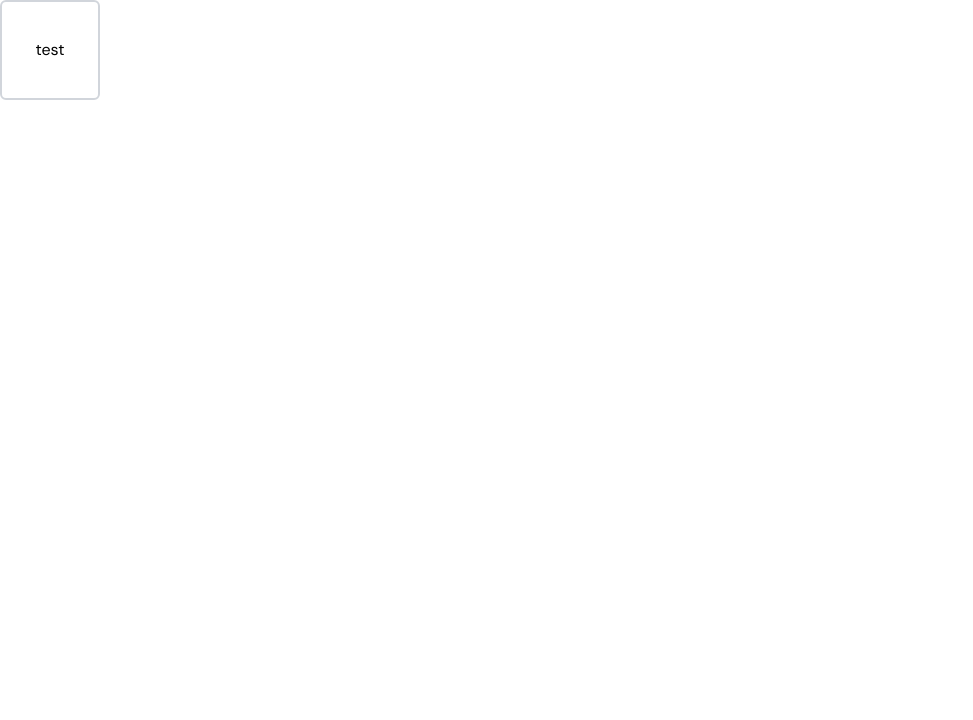
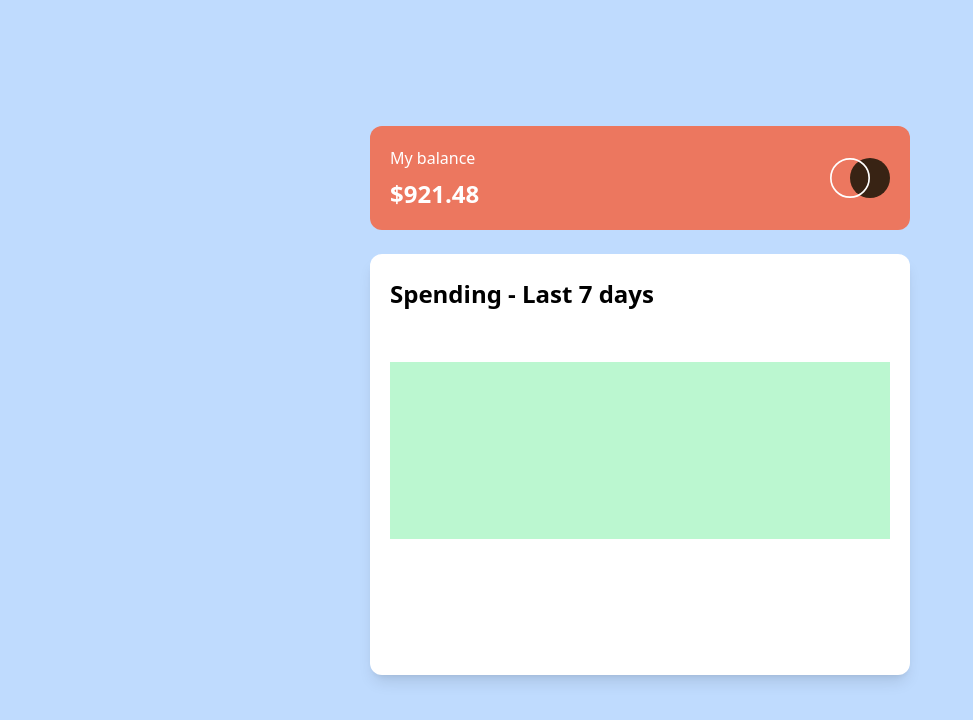
Before and after one commit to DeyanTopalov/expenses_chart, a Next.js app: page / in a window 1280 px wide. Shown: the top 720 px of the page, without its empty margins (0-973 px from the left). Built offline with nearby package versions, Linux system fonts and the light colour scheme.

Commit message:
layout draft

```diff
--- a/app/layout.tsx
+++ b/app/layout.tsx
@@ -14,7 +14,13 @@ export default function RootLayout({
 }>) {
   return (
     <html lang="en">
-      <body className={dmSans.className}>{children}</body>
+      <body
+        className={`${dmSans.className}text-lg bg-clr-cream grid h-svh w-svw place-content-center gap-0 antialiased md:h-screen md:w-full`}
+      >
+        <main className="grid h-svh w-svw place-items-center bg-blue-200 px-4 md:max-w-[90rem]">
+          {children}
+        </main>
+      </body>
     </html>
   );
 }
--- a/app/page.tsx
+++ b/app/page.tsx
@@ -1,9 +1,12 @@
 import Image from "next/image";
+import Header from "@/components/header";
+import Card from "@components/card";
 
 export default function Home() {
   return (
-    <div className="flex size-[100px] flex-col items-center justify-center rounded-md border-2 border-solid border-gray-300 p-4 ">
-      test
-    </div>
+    <section className="grid w-full max-w-[33.75rem] gap-6">
+      <Header className="bg-clr-soft-red w-full rounded-xl" />
+      <Card className=" h-[421px] w-full rounded-xl bg-white px-5 pt-6 shadow-lg" />
+    </section>
   );
 }
--- /dev/null
+++ b/components/card.tsx
@@ -0,0 +1,12 @@
+import Footer from "./footer";
+
+const Card = ({ className }: classNameProps) => {
+  return (
+    <div className={className}>
+      <h2 className="text-2xl font-bold">Spending - Last 7 days</h2>
+      <div className="chart mt-[3.25rem] h-[177px] w-full bg-green-200"></div>
+    </div>
+  );
+};
+
+export default Card;
--- /dev/null
+++ b/components/footer.tsx
@@ -0,0 +1,7 @@
+import React from "react";
+
+const Footer = ({ children }: childrenProps) => {
+  return <div>{children}</div>;
+};
+
+export default Footer;
--- /dev/null
+++ b/components/header.tsx
@@ -0,0 +1,23 @@
+import React from "react";
+import Image from "next/image";
+import { formatCurrency, cardFinancials } from "@lib/utils";
+
+const Header = ({ className }: classNameProps) => {
+  return (
+    <header className={className}>
+      <div className="flex items-center justify-between  px-5 py-5">
+        <div className="grid gap-2 text-white">
+          <h1>My balance</h1>
+          <p>
+            <span className="text-2xl font-bold">
+              {formatCurrency(cardFinancials.balance)}
+            </span>
+          </p>
+        </div>
+        <Image src="/logo.svg" width={60} height={40} alt="logo" />
+      </div>
+    </header>
+  );
+};
+
+export default Header;
--- /dev/null
+++ b/lib/utils.ts
@@ -0,0 +1,9 @@
+export const formatCurrency = (amount: number) => {
+  return "$" + amount.toFixed(2);
+};
+
+export const cardFinancials = {
+  balance: 921.48,
+  monthSpent: 478.33,
+  monthOverMonth: "+2.4%",
+};
--- a/styles/globals.css
+++ b/styles/globals.css
@@ -32,6 +32,8 @@
 }
 
 .test {
+  color: hsl(10, 79%, 65%);
+  color: hsl(186, 34%, 60%);
   color: hsl(25, 47%, 15%);
   color: hsl(28, 10%, 53%);
   color: hsl(27, 66%, 92%);
```
Also changed, not shown: types/types.ts (added, +7 -0 lines), public/logo.svg (added).
